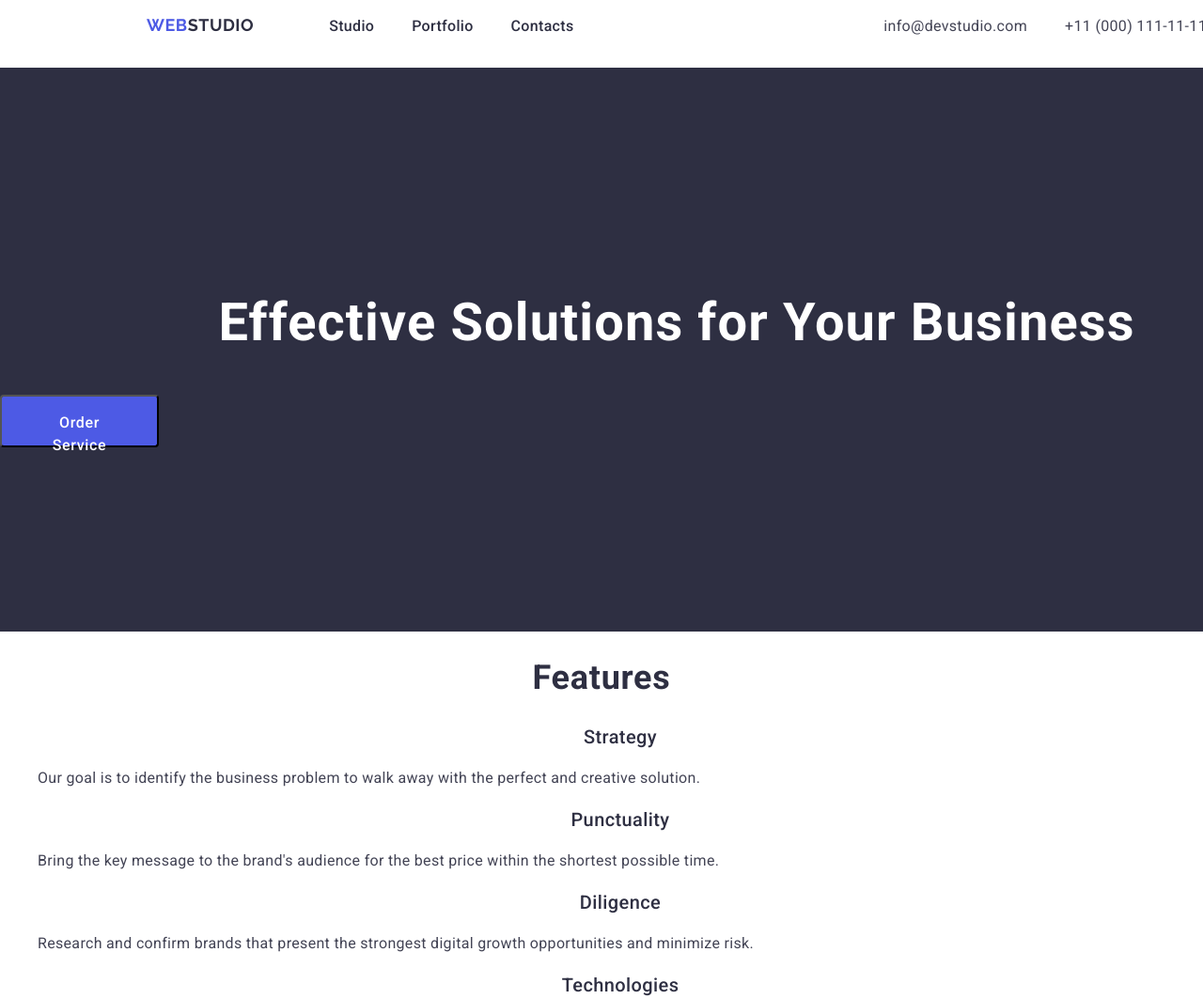
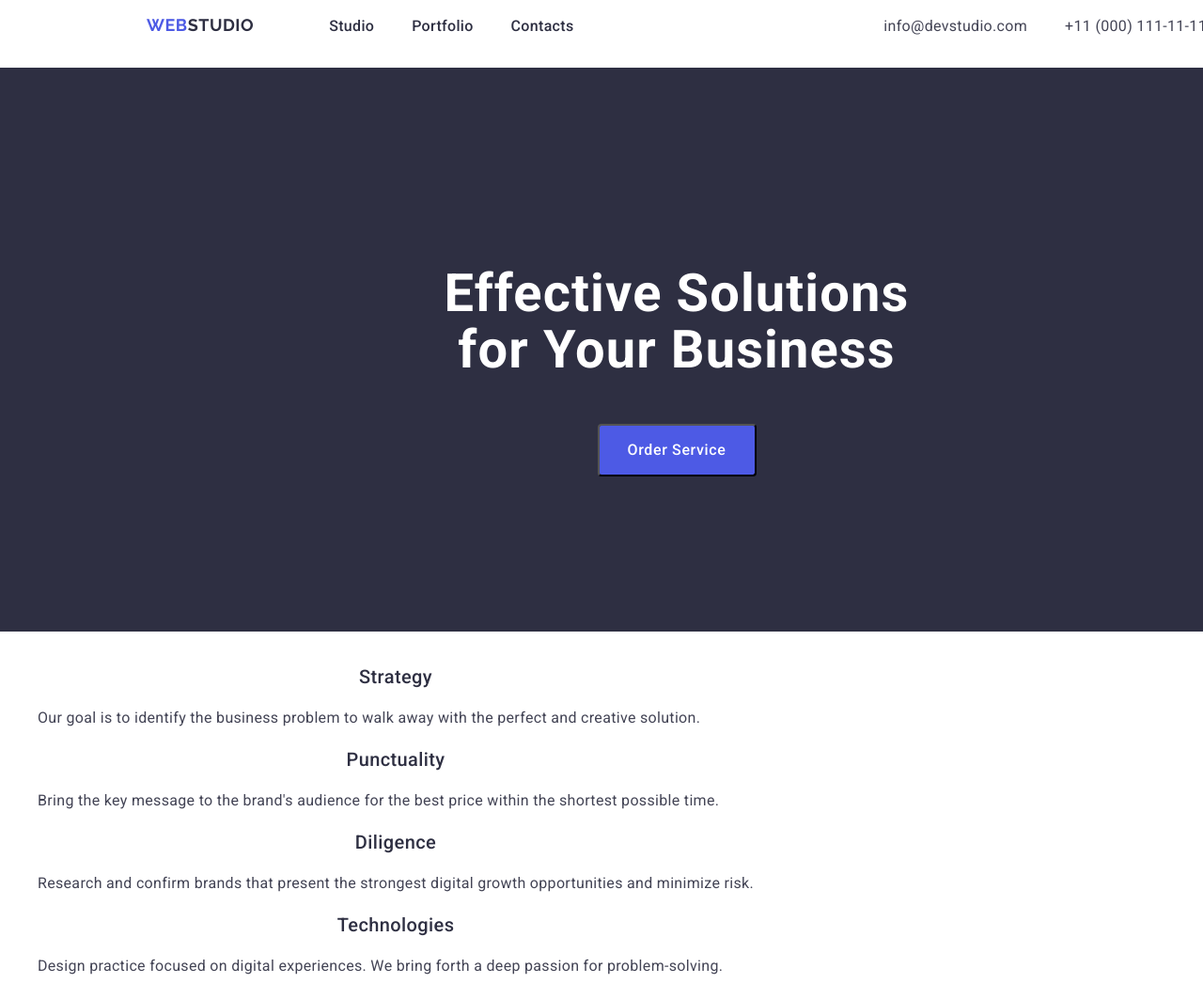
Before and after one commit to KateMassa/goit-markup-hw-02, a plain HTML site: page index.html in a window 1280 px wide. Shown: the top 1063 px of the page at 94% size. Drawn offline with nearby package versions, Linux system fonts and the light colour scheme.

Commit message:
hero-screen done

```diff
--- a/css/styles.css
+++ b/css/styles.css
@@ -117,15 +117,18 @@ ol {
   display: flex;
   flex-direction: column;
   justify-content: center;
+  align-items: center;
 }
 
 .title {
+  width: 496px;
   font-weight: 700;
   font-size: 56px;
   line-height: 1.07;
   letter-spacing: 0.02em;
   text-align: center;
   color: #fff;
+  margin-bottom: 48px;
 }
 .hero-button {
   width: 169px;
@@ -138,10 +141,6 @@ ol {
   font-weight: 500;
   letter-spacing: 0.04em;
   cursor: pointer;
-  display: inline-flex;
-  padding: 16px 32px;
-  align-items: flex-start;
-  gap: 10px;
   border-radius: 4px;
 }
 .hero-button:hover,
@@ -150,6 +149,9 @@ ol {
 }
 
 /*Features*/
+.features {
+  display: flex;
+}
 .features-card-text {
   letter-spacing: 0.02em;
 }
--- a/index.html
+++ b/index.html
@@ -65,7 +65,7 @@
 
       <!--Features, no background-->
       <section class="features">
-        <h2 class="features-heading">Features</h2>
+        <h2 hidden class="features-heading">Features</h2>
 
         <ul class="features-list">
           <li class="features-card">
```
